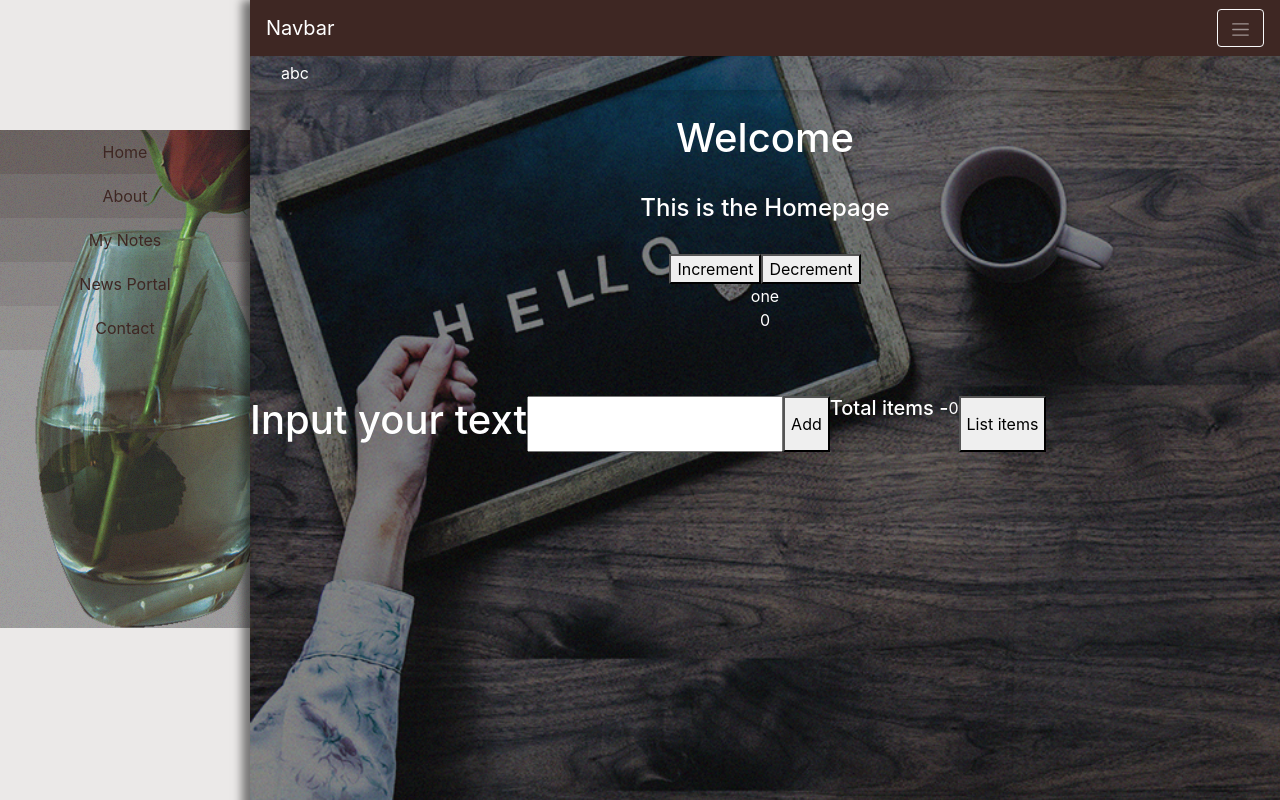
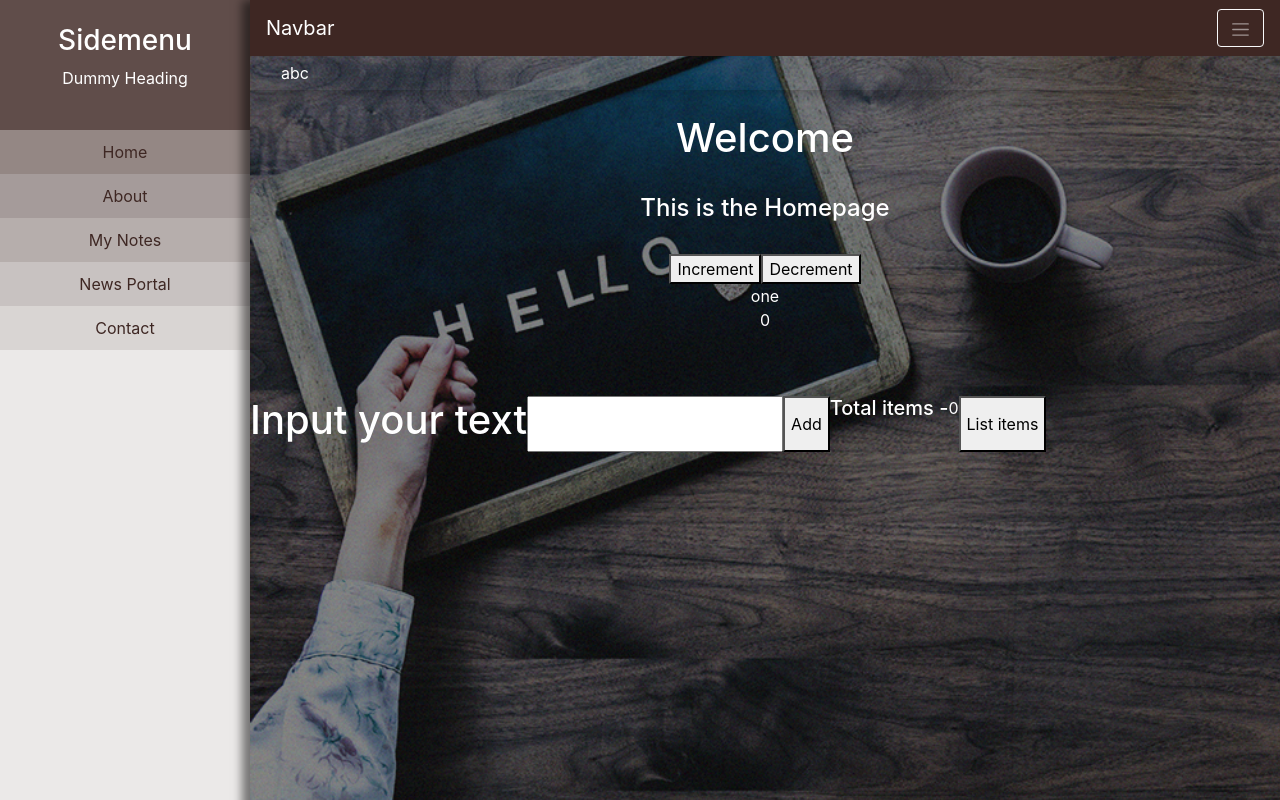
Before and after one commit to Kushagra-ag/Diario, a React (Create React App) app: page / in a window 1280 px wide. Shown: the top 800 px of the page. Built offline with nearby package versions, Linux system fonts and the light colour scheme.

Commit message:
mobile bg fixed

```diff
--- a/public/custom.js
+++ b/public/custom.js
@@ -5,9 +5,13 @@ $(document).ready(function () {
     let count = 1;
     if (window.innerWidth >= 850) {
         $('#sidebar li').css("visibility", "visible");
+        $('.sidebar-header').css("visibility", "visible");
         $('#sidebarCollapse').on('click', function () {
             $('.content').toggleClass('sidemenu');
         });
+
+        $('#sidebar li').css("backgroundImage", "none");
+        $('.sidebar-header').css("backgroundImage", "none");
     }
 
     else {
--- a/src/App.css
+++ b/src/App.css
@@ -28,7 +28,7 @@
   transition: all 0.3s;
   max-width: 250px;
   min-width: 250px;
-  background-color: rgba(62,39,35,0.1);
+  background-color: white;
 }
 
 .content {
@@ -44,6 +44,19 @@
   overflow: hidden;
 }
 
+.wrapper:before {
+  content: "";
+  display: block;
+  position: fixed;
+  left: 0;
+  top: 0;
+  width: 100%;
+  height: 100%;
+  z-index: -10;
+  background: #a1887f url('./images/backgrounds/content-bg.jpg') no-repeat center center;
+  background-size: cover;
+}
+
 .sidemenu {
   /*display: block;*/
   margin-left: -250px;
@@ -51,6 +64,10 @@
 
 .maxheight {
   max-height: 100vh;
+}
+
+#sidebar {
+  background-color: rgba(62,39,35,0.1);
 }
 
 .sidebar-header {
@@ -67,6 +84,10 @@
 }
 
 #sidebar a:active {
+  color: white;
+}
+
+#sidebar a:hover {
   color: white;
 }
 
@@ -357,6 +378,10 @@
   .noSidemenu {
     position: relative;
     margin-left: 0;
+    background-color: white;
+  }
+
+  #sidebar {
     background-color: rgba(62,39,35,0.1);
   }
 
```
